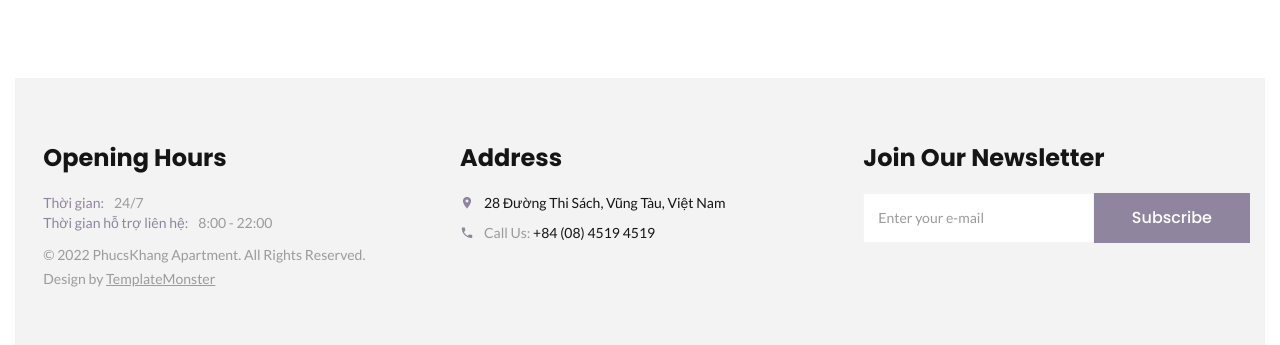
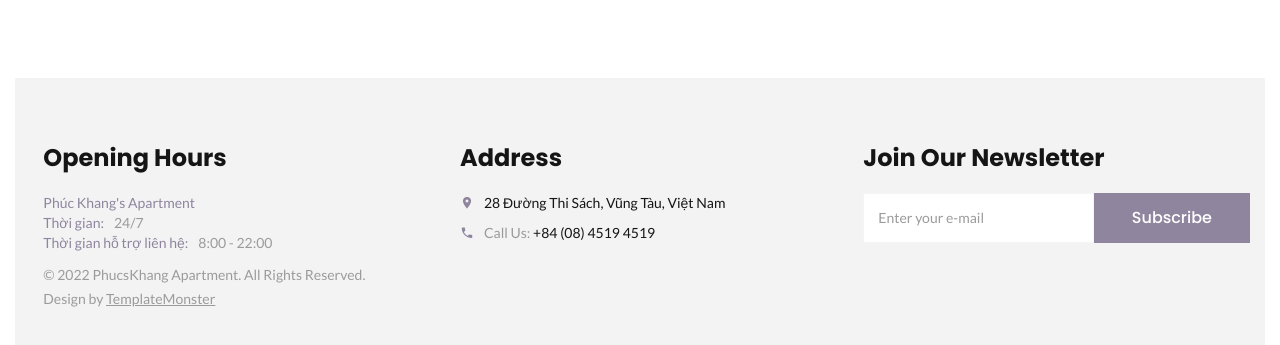
Before and after one commit to handezVN/PhucKhangApartment, a plain HTML site: page index.html in a window 1280 px wide. Shown: the part 3075-3420 px from the top of the page. Drawn offline with Linux system fonts and the light colour scheme.

Commit message:
Update index.html

```diff
--- a/index.html
+++ b/index.html
@@ -345,7 +345,16 @@
                   <ul class="list-unstyled">
                     <li>
                       <div class="group-xs">
+
                         <div>
+
+                          <dl class="list-desc">
+                            <dt> Phúc Khang's Apartment</dt>
+
+                          </dl>
+                        </div>
+                        <div>
+
                           <dl class="list-desc">
                             <dt>Thời gian: </dt>
                             <dd class="text-gray-darker"><span>24/7</span></dd>
```
